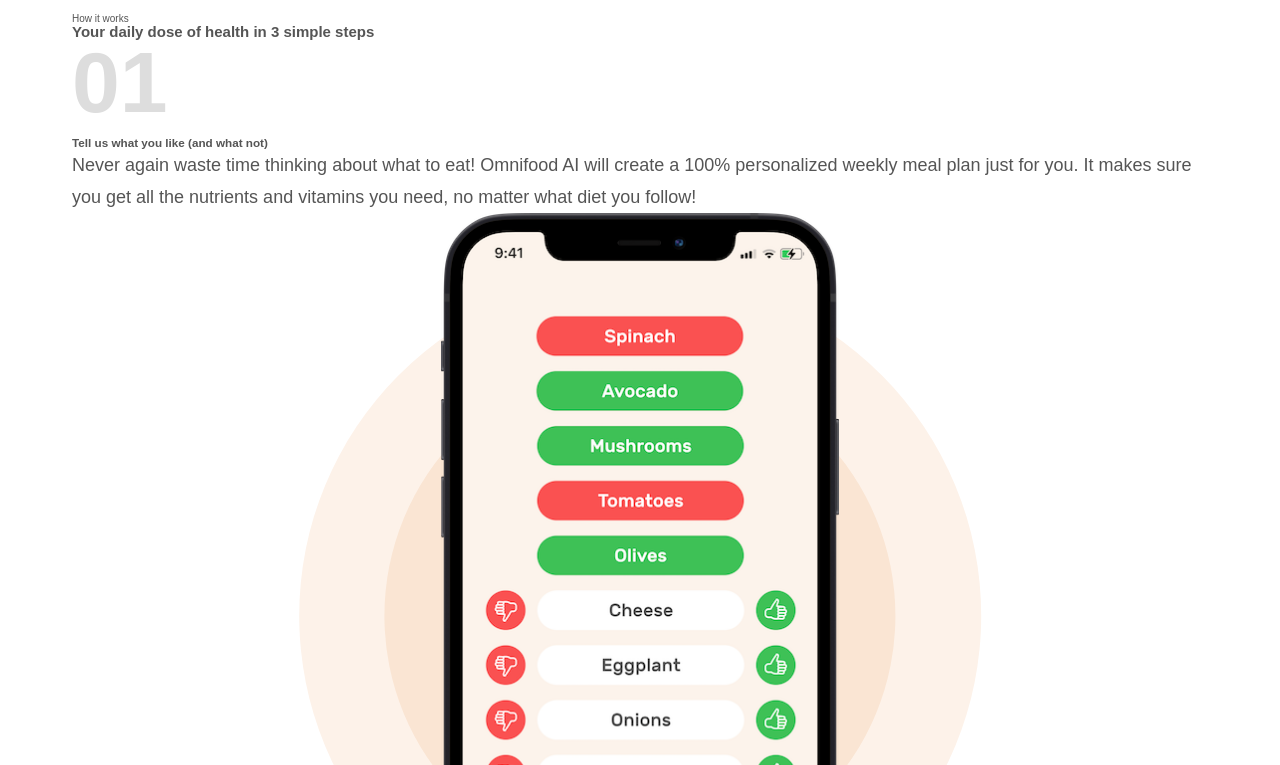
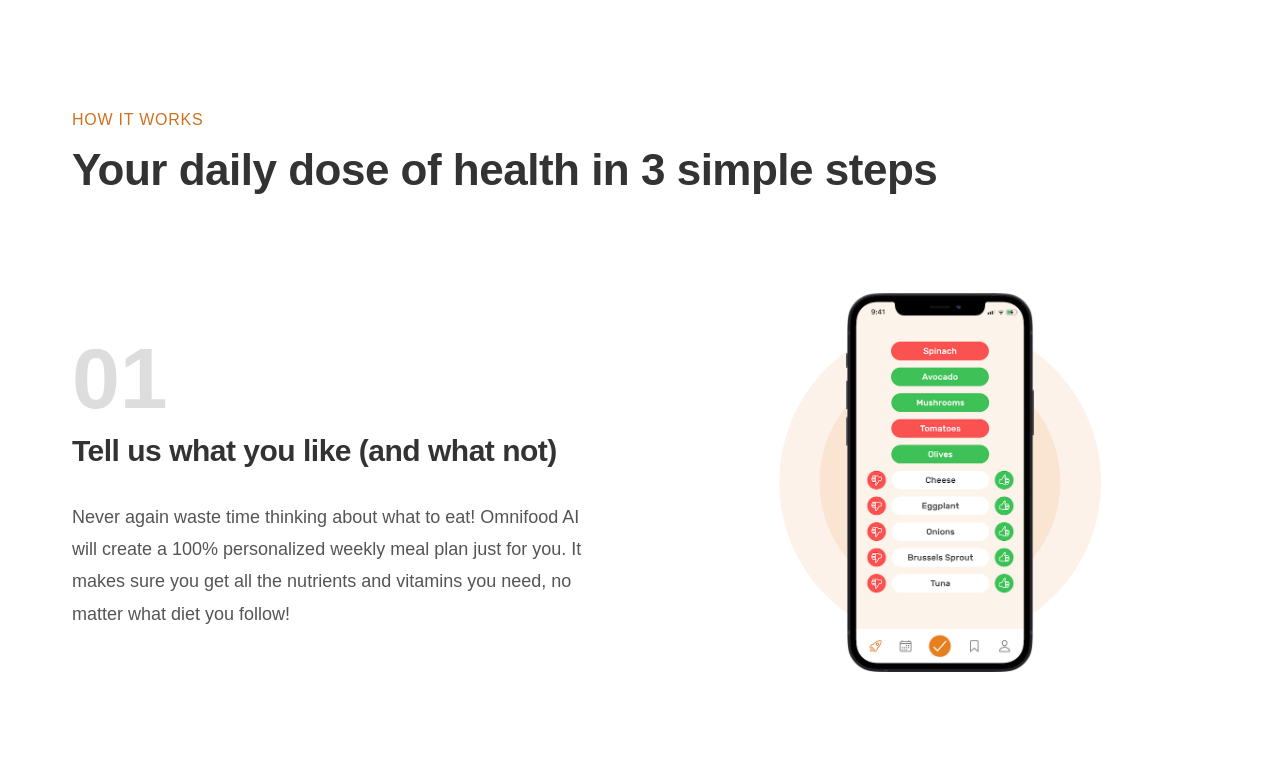
Before and after one commit to neilbernard-sscgi/Omnifood-The-Complete-Guide-to-HTML-Project, a plain HTML site: page index.html in a window 1280 px wide. Shown: the part 894-1659 px from the top of the page. Drawn offline with Linux system fonts and the light colour scheme.

Commit message:
added section style

```diff
--- a/style.css
+++ b/style.css
@@ -39,6 +39,86 @@ body {
 .logo {
   height: 2.2rem;
 }
+
+/*  */
+/* Grid */
+/*  */
+.grid {
+  display: grid;
+  column-gap: 6.4rem;
+  row-gap: 9.6rem;
+
+  /* margin-bottom: 9.6rem; */
+}
+
+/* .grid:last-child {
+  margin-bottom: 0;
+} */
+
+.grid:not(:last-child) {
+  margin-bottom: 9.6rem;
+}
+
+.grid--2-cols {
+  grid-template-columns: repeat(2, 1fr);
+}
+
+.grid--3-cols {
+  grid-template-columns: repeat(3, 1fr);
+}
+
+.grid--4-cols {
+  grid-template-columns: repeat(4, 1fr);
+}
+
+.grid--5-cols {
+  grid-template-columns: repeat(5, 1fr);
+}
+
+.grid--center-v {
+  align-items: center;
+}
+/*  */
+/* heading */
+/*  */
+.heading-primary,
+.heading-secondary,
+.heading-tertiary {
+  font-weight: 700;
+  color: #333;
+  /* color: #45260a; */
+  /* color: #343a40; */
+  letter-spacing: -0.5px;
+}
+
+.heading-primary {
+  font-size: 5.2rem;
+  line-height: 1.05;
+  margin-bottom: 3.2rem;
+}
+
+.heading-secondary {
+  font-size: 4.4rem;
+  line-height: 1.2;
+  margin-bottom: 9.6rem;
+}
+
+.heading-tertiary {
+  font-size: 3rem;
+  line-height: 1.2;
+  margin-bottom: 3.2rem;
+}
+
+.subheading {
+  display: block;
+  font-size: 1.6rem;
+  font-weight: 500;
+  color: #cf711f;
+  text-transform: uppercase;
+  margin-bottom: 1.6rem;
+  letter-spacing: 0.75px;
+}
+
 /*  */
 /* btn */
 /*  */
```
